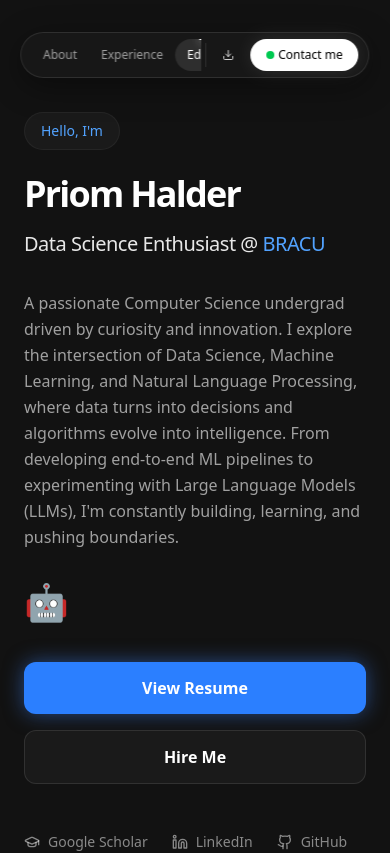
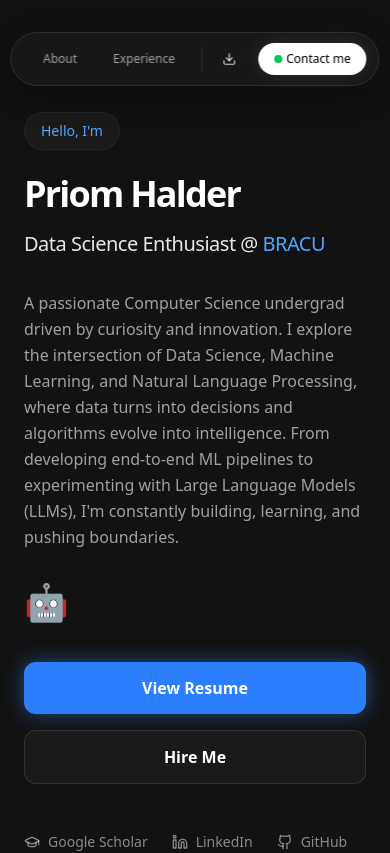
Before and after one commit to akiibot/priom-portfolio, a Next.js app: page / in a window 390 px wide. Shown: the top 853 px of the page. Built offline with nearby package versions, Linux system fonts and the light colour scheme.

Commit message:
style: improve navbar spacing and add hover state to resume action

```diff
--- a/src/components/Navbar.tsx
+++ b/src/components/Navbar.tsx
@@ -71,15 +71,15 @@ export default function Navbar() {
             transition={{ duration: 0.8, ease: "easeOut", delay: 1 }}
             className={`fixed top-6 left-1/2 -translate-x-1/2 z-50 transition-all duration-300 ${isScrolled ? 'top-4' : 'top-8'}`}
         >
-            <div className="flex items-center p-1.5 rounded-full bg-[#1A1A1A]/80 backdrop-blur-md border border-white/10 shadow-[0_8px_32px_rgba(0,0,0,0.4)]">
+            <div className="flex items-center p-2 rounded-full bg-[#1A1A1A]/80 backdrop-blur-md border border-white/10 shadow-[0_8px_32px_rgba(0,0,0,0.4)]">
 
                 {/* Main Links */}
-                <div className="flex items-center pl-1 md:pl-2 relative overflow-x-auto md:overflow-visible no-scrollbar max-w-[50vw] md:max-w-none">
+                <div className="flex items-center pl-2 md:pl-4 pr-1 md:pr-2 space-x-1 relative overflow-x-auto md:overflow-visible no-scrollbar max-w-[50vw] md:max-w-none">
                     {navLinks.map((link) => (
                         <button
                             key={link.id}
                             onClick={() => scrollToSection(link.id)}
-                            className={`relative shrink-0 px-3 md:px-5 py-2 md:py-2.5 text-xs md:text-sm font-medium transition-colors duration-300 z-10 whitespace-nowrap
+                            className={`relative shrink-0 px-4 md:px-6 py-2.5 text-xs md:text-sm font-medium transition-colors duration-300 z-10 whitespace-nowrap
                                 ${activeSection === link.id ? 'text-white' : 'text-white/60 hover:text-white/90'}`}
                         >
                             {activeSection === link.id && (
@@ -101,17 +101,17 @@ export default function Navbar() {
                 </div>
 
                 {/* Divider */}
-                <div className="w-px h-6 bg-white/10 mx-1 md:mx-2 shrink-0" />
+                <div className="w-px h-6 bg-white/10 mx-2 md:mx-4 shrink-0" />
 
                 {/* Actions */}
-                <div className="flex items-center pr-1 pl-1 md:pl-2 space-x-1 md:space-x-2 shrink-0">
+                <div className="flex items-center pr-1 pl-1 md:pl-2 space-x-2 md:space-x-4 shrink-0">
                     <a
                         href="https://drive.google.com/file/d/18mc7bEUGvM-kvyGH1m55Wya3gsjLzzMR/view?usp=sharing"
                         target="_blank"
                         rel="noopener noreferrer"
-                        className="flex items-center text-xs md:text-sm text-white/80 hover:text-white px-2 md:px-4 py-2 transition-colors duration-300 group"
+                        className="flex items-center text-xs md:text-sm text-white/80 hover:text-white px-2 md:px-4 py-2 hover:bg-white/5 rounded-full transition-all duration-300 group"
                     >
-                        <Download className="w-3 h-3 md:w-4 md:h-4 mr-1 md:mr-2 group-hover:-translate-y-0.5 transition-transform" />
+                        <Download className="w-3.5 h-3.5 md:w-4 md:h-4 mr-1.5 md:mr-2 group-hover:-translate-y-0.5 transition-transform" />
                         <span className="hidden sm:inline">Resume</span>
                     </a>
 
```
